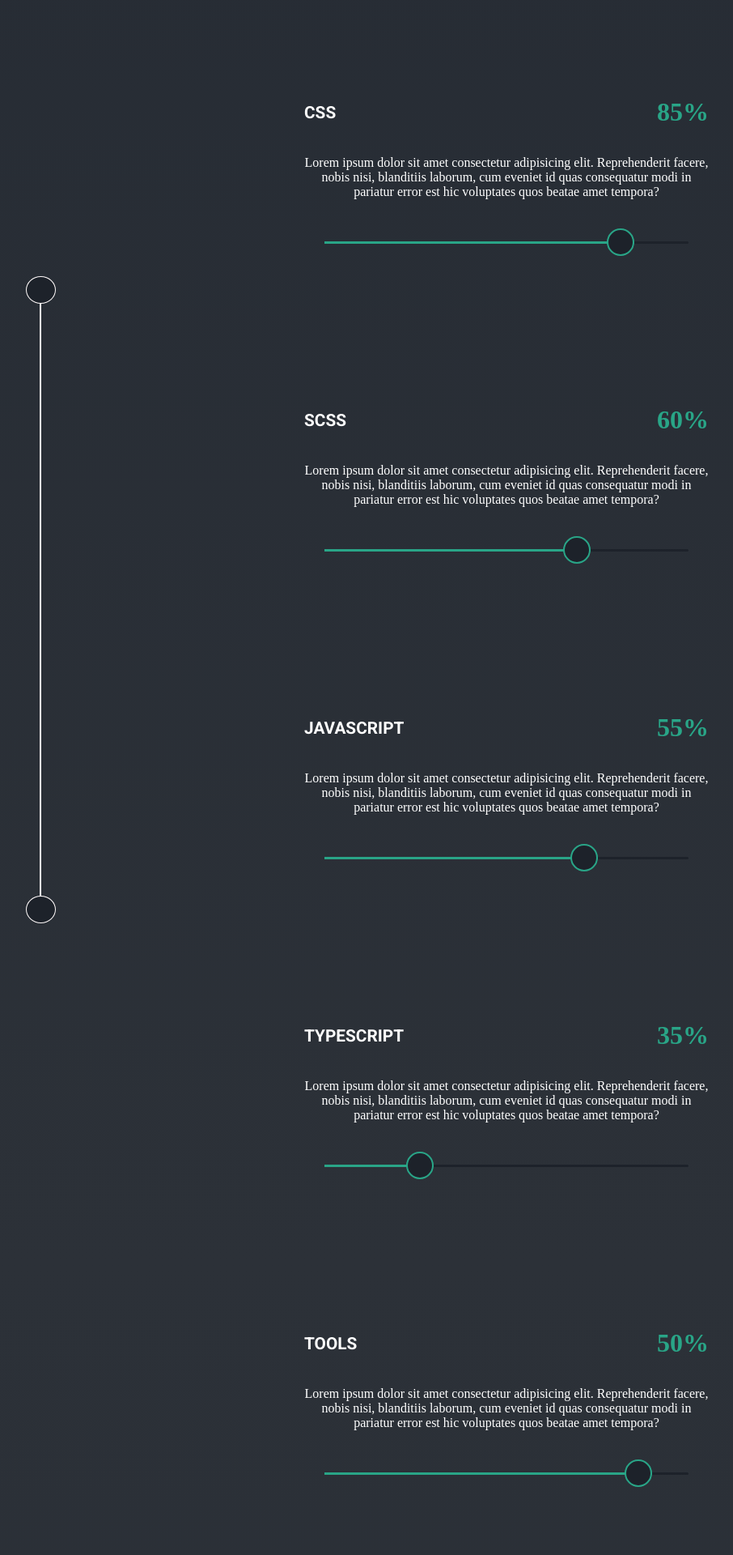
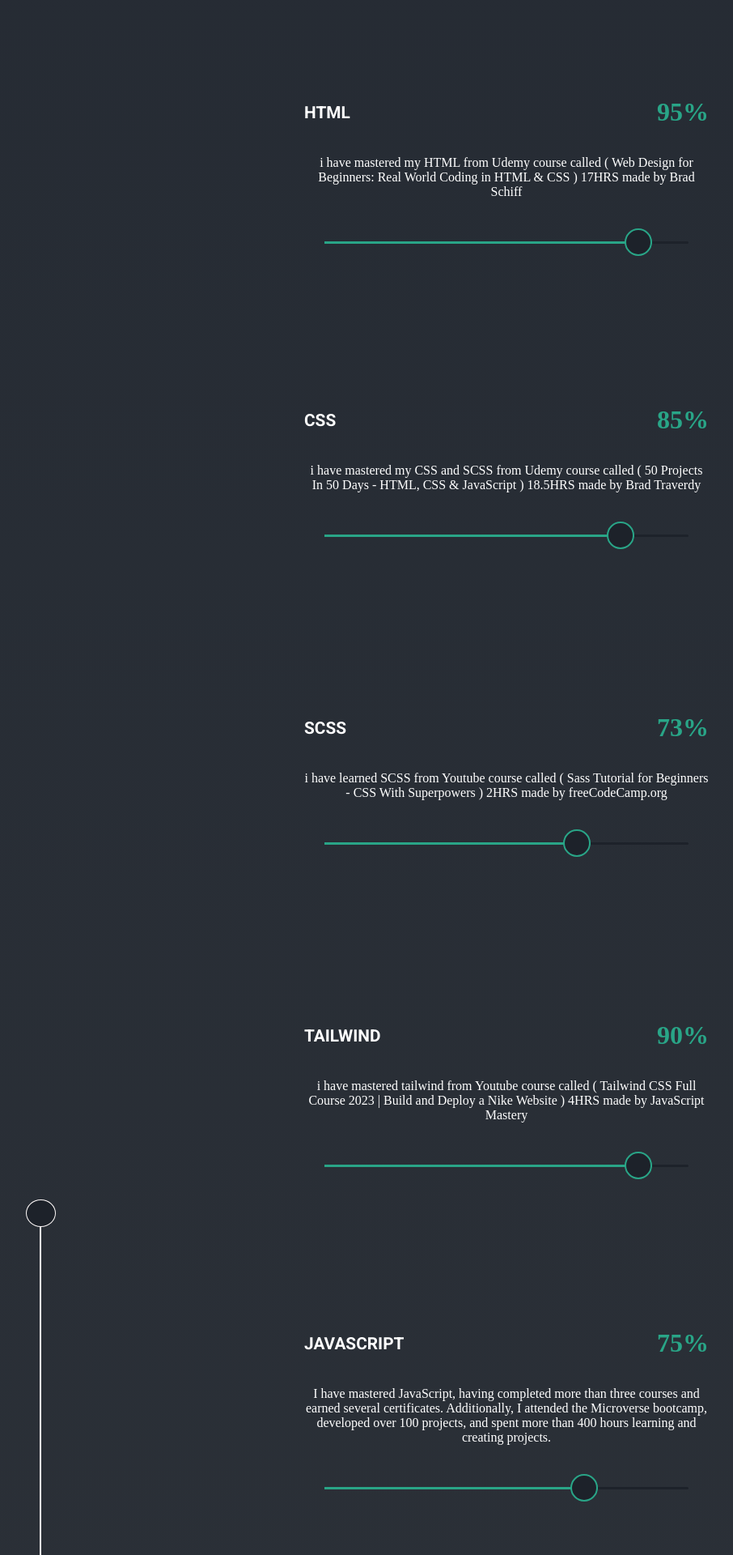
Before and after one commit to Ameer2000Mzori/Personal-Portfolio-Rebuild-React, a React (Create React App) app: page / in a window 1280 px wide. Shown: the part 1320-3240 px from the top of the page at 81% size, without its empty margins (78-984 px from the left). Built offline with nearby package versions, Linux system fonts and the light colour scheme; a web font is replaced by a local one.

Commit message:
added the data and showing to user

```diff
--- a/src/components/pages/Skills.jsx
+++ b/src/components/pages/Skills.jsx
@@ -1,5 +1,5 @@
 import React from 'react'
-
+import { SkillsData } from './hooks/SkillsData.js'
 const Skills = () => {
   return (
     <>
@@ -19,120 +19,28 @@ const Skills = () => {
             </div>
           </div>
           <div className="skills-Cards-Wrap">
+            {SkillsData.map((cardData, index) => {
+              return (
                 <div className="skills-Card">
                   <div className="name-Lang-Num">
-                <h2 className="skills-Name">HTML</h2>
-                <h2 className="skills-Num">95%</h2>
+                    <h2 className="skills-Name">{cardData.skillName}</h2>
+                    <h2 className="skills-Num">{cardData.skillLvl}</h2>
                   </div>
-              <p className="skills-P">
-                Lorem ipsum dolor sit amet consectetur adipisicing elit.
-                Reprehenderit facere, nobis nisi, blanditiis laborum, cum
-                eveniet id quas consequatur modi in pariatur error est hic
-                voluptates quos beatae amet tempora?
-              </p>
+                  <p className="skills-P"> {cardData.skillText}</p>
                   <div className="skills-Range-Wrap">
                     <div className="skills-Range">
-                  <div className="skills-Range-Fill">
-                    <div className="skills-Range-Circile"></div>
+                      <div
+                        className={`skills-Range-Fill ${cardData.skillRange}`}
+                      >
+                        <div
+                          className={`skills-Range-Circile ${cardData.skillRange}`}
+                        ></div>
                       </div>
                     </div>
                   </div>
                 </div>
-            <div className="skills-Card">
-              <div className="name-Lang-Num">
-                <h2 className="skills-Name">CSS</h2>
-                <h2 className="skills-Num">85%</h2>
-              </div>
-              <p className="skills-P">
-                Lorem ipsum dolor sit amet consectetur adipisicing elit.
-                Reprehenderit facere, nobis nisi, blanditiis laborum, cum
-                eveniet id quas consequatur modi in pariatur error est hic
-                voluptates quos beatae amet tempora?
-              </p>
-              <div className="skills-Range-Wrap">
-                <div className="skills-Range">
-                  <div className="skills-Range-Fill Css">
-                    <div className="skills-Range-Circile Css"></div>
-                  </div>
-                </div>
-              </div>
-            </div>
-            <div className="skills-Card">
-              <div className="name-Lang-Num">
-                <h2 className="skills-Name">SCSS</h2>
-                <h2 className="skills-Num">60%</h2>
-              </div>
-              <p className="skills-P">
-                Lorem ipsum dolor sit amet consectetur adipisicing elit.
-                Reprehenderit facere, nobis nisi, blanditiis laborum, cum
-                eveniet id quas consequatur modi in pariatur error est hic
-                voluptates quos beatae amet tempora?
-              </p>
-              <div className="skills-Range-Wrap">
-                <div className="skills-Range">
-                  <div className="skills-Range-Fill Scss">
-                    <div className="skills-Range-Circile Scss"></div>
-                  </div>
-                </div>
-              </div>
-            </div>
-            <div className="skills-Card">
-              <div className="name-Lang-Num">
-                <h2 className="skills-Name">JAVASCRIPT</h2>
-                <h2 className="skills-Num">55%</h2>
-              </div>
-              <p className="skills-P">
-                Lorem ipsum dolor sit amet consectetur adipisicing elit.
-                Reprehenderit facere, nobis nisi, blanditiis laborum, cum
-                eveniet id quas consequatur modi in pariatur error est hic
-                voluptates quos beatae amet tempora?
-              </p>
-              <div className="skills-Range-Wrap">
-                <div className="skills-Range">
-                  <div className="skills-Range-Fill JavaScript">
-                    <div className="skills-Range-Circile JavaScript"></div>
-                  </div>
-                </div>
-              </div>
-            </div>
-            <div className="skills-Card">
-              <div className="name-Lang-Num">
-                <h2 className="skills-Name">TYPESCRIPT</h2>
-                <h2 className="skills-Num">35%</h2>
-              </div>
-              <p className="skills-P">
-                Lorem ipsum dolor sit amet consectetur adipisicing elit.
-                Reprehenderit facere, nobis nisi, blanditiis laborum, cum
-                eveniet id quas consequatur modi in pariatur error est hic
-                voluptates quos beatae amet tempora?
-              </p>
-              <div className="skills-Range-Wrap">
-                <div className="skills-Range">
-                  <div className="skills-Range-Fill TypeScript">
-                    <div className="skills-Range-Circile TypeScript"></div>
-                  </div>
-                </div>
-              </div>
-            </div>
-            <div className="skills-Card">
-              <div className="name-Lang-Num">
-                <h2 className="skills-Name">TOOLS</h2>
-                <h2 className="skills-Num">50%</h2>
-              </div>
-              <p className="skills-P">
-                Lorem ipsum dolor sit amet consectetur adipisicing elit.
-                Reprehenderit facere, nobis nisi, blanditiis laborum, cum
-                eveniet id quas consequatur modi in pariatur error est hic
-                voluptates quos beatae amet tempora?
-              </p>
-              <div className="skills-Range-Wrap">
-                <div className="skills-Range">
-                  <div className="skills-Range-Fill Tools">
-                    <div className="skills-Range-Circile Tools"></div>
-                  </div>
-                </div>
-              </div>
-            </div>
+              )
+            })}
           </div>
         </div>
       </section>
```
Lines whose indentation alone changed are shown as unchanged.
